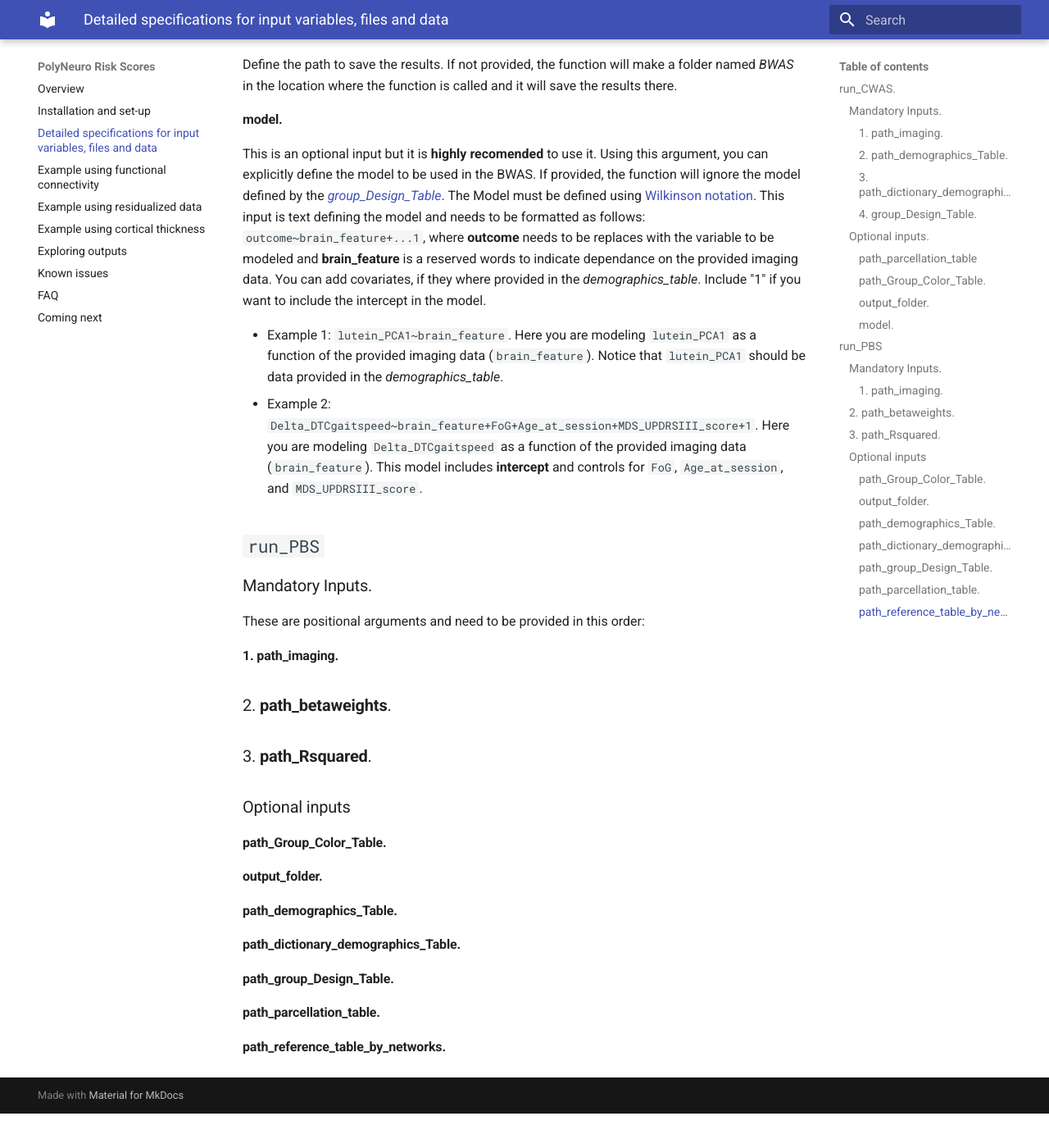
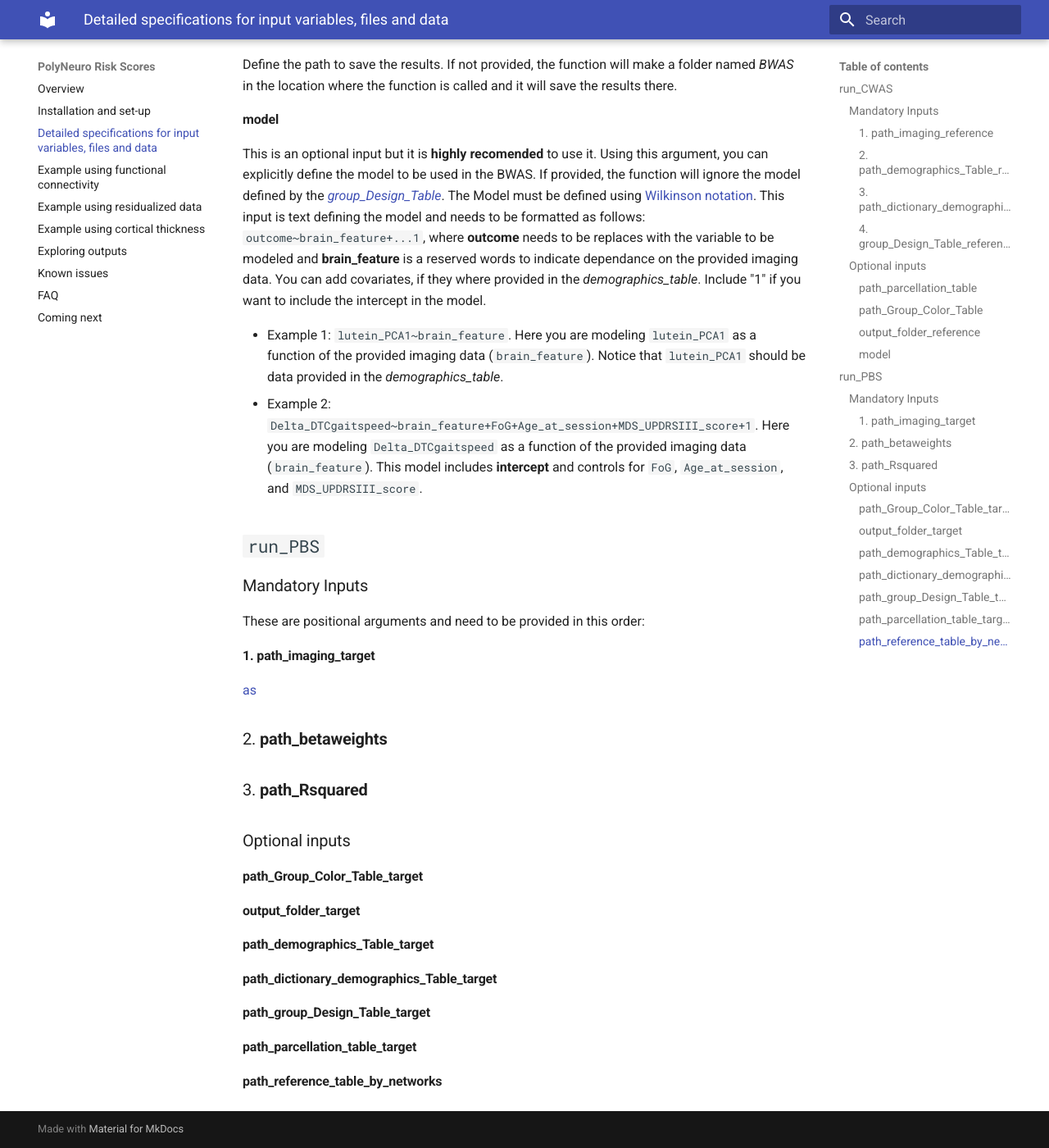
Before and after one commit to omiranda/polyneuro_risk_score, an MkDocs documentation site: the page built from docs/detailed_description.md, in a window 1280 px wide and 1400 px high, scrolled down 3152 px. Shown: the whole window at 82% size. Built offline with MkDocs 1.6.1 and Material for MkDocs 9.7.7, drawn with Linux system fonts in a browser that asks for light colours; formulas are drawn with MathJax 3; old or Windows-style settings are respelled for this version of MkDocs; before the commit the page ends 4510 px from its top, so only the background shows below that; some of the changed text lies outside the part shown.

Commit message:
Update detailed_description.md

```diff
--- a/docs/detailed_description.md
+++ b/docs/detailed_description.md
@@ -4,11 +4,11 @@
 
 This package has 2 main functions: `run_CWAS` and `run_PBS` that are used to calculate the \\( \beta\\)-weights and to predict the corresponding brain-derived behavioral scores (or PoyNeuro Risk scores, PNRS), respectively (To note, some of the inputs are compatible with the inputs used in the toolboxes [*fconn_regression*](https://fconn-regression.readthedocs.io/en/latest/) and [*fconn_anova*](https://fconn-anova.readthedocs.io/en/latest/)).
 
-## `run_CWAS`.
-### Mandatory Inputs.
+## `run_CWAS`
+### Mandatory Inputs
 These are positional arguments and need to be provided in this order:
 
-#### 1. **path_imaging**.
+#### 1. **path_imaging_reference**
 Path to neuroimaging data (brain features) for the reference sample. This argument can take as brain features connectivity matrices or scalars (such as cortical thickness values) for each participant. This function can accept the imaging data on any of the following formats:
 
 1. path to a *dot mat* file where the last dimension corresponds to participant index.
@@ -17,7 +17,7 @@ Path to neuroimaging data (brain features) for the reference sample. This argume
 2. path to a text file with extension txt ("*txt file*") with paths to individual files with neuroimaging data. This file should NOT include headers. Each row is the path to a cifti file with imaging data for each participant. The cifti files can correspond to timeseries (parcellated or dense) or a connectivity matrix.
 3. path to a file with extension *csv* ("*csv file*") with imaging data, where the number of columns corresponds to the data from each participant (**WIP**, still to be validated). No headers.
 
-#### 2. **path_demographics_Table**.
+#### 2. **path_demographics_Table_reference**
 Path to a [csv file](https://en.wikipedia.org/wiki/Comma-separated_values) containing the demographic and behavioral data to be used in the BWAS.
 It must have headers.
 The header should describe the data included in the demographics file.
@@ -30,7 +30,7 @@ It is okay to use a csv file with additional columns/data since you will define
 - **Advanced usage**: You can include a column in this table to associate each participant with its relative position in the neuroimaging data (**path_imaging** ). If provided, the column should have as header the reserved word "*consecutive_number*". If the demographics table does not have a column titled "*consecutive_number*" the code will assume that neuroimaging (**path_imaging**) and non-imaging data are presented in the same order.
 - example of a [**demographics_file**](./detailed_specs/demographics_Table.csv)
 
-#### 3. **path_dictionary_demographics**.
+#### 3. **path_dictionary_demographics_reference**
 This is the path to a csv file where you define if the data included in the demographics file is numeric or alphanumeric. This file must have headers. The number of rows corresponds to the number of columns included in the demogrpahics file.
 
 - **headers**. This file must have the following headers:
@@ -43,8 +43,8 @@ This is the path to a csv file where you define if the data included in the demo
     - [**demographics_file**](./detailed_specs/demographics_Table.csv)
     - [**dictionary_demographics_file**](./detailed_specs/Dictionary_for_demographics_Table.csv)
 
-#### 4. **group_Design_Table**.
-Path to a csv file that defines which elements of the **demographics_Table** will be used in this analysis.
+#### 4. **group_Design_Table_reference**
+Path to a csv file that defines which elements of the **demographics_Table_reference** will be used in this analysis.
 This table will also indicate if each included variable is a *between* or *within* factor (*within* factors are ignored in this version).
 
 - Headers. This table must have the following headers in the presented order:
@@ -56,7 +56,7 @@ This table will also indicate if each included variable is a *between* or *withi
     - **between**. Use this reserved word to include covariates in the model.
 - **Example**. This is a [**group_Design_Table** file](./detailed_specs/Group_Design_Table.csv)
 
-### Optional inputs.
+### Optional inputs
 #### **path_parcellation_table**
 Path to a Parcel object that assigns each region of interest (ROI) to a given network. If provided, the code will make Manhattan plots colorcoded by network.
 It can be provided as a [dot mat](./detailed_specs/HCP_ColeAnticevic.mat) file ot as a table in [csv format](./detailed_specs/HCP_ColeAnticevic.csv).
@@ -70,14 +70,14 @@ It can be provided as a [dot mat](./detailed_specs/HCP_ColeAnticevic.mat) file o
     - G. Number from 0 to 1 to indicate the Green value for the RGB colormap.
     - B. Number from 0 to 1 to indicate the Blue value for the RGB colormap.
 
-#### **path_Group_Color_Table**.
+#### **path_Group_Color_Table**
 This optional argument corresponds to a table with colors for categorical variables included as covariates. Those colors are used to colorcode subjects in scatter plots. If not provided, colors will be auto-assigned.
 If provided, the table needs to be saved as a csv file and have 4 columns titled: *subgroup*, *R*, *G*, and *B*. To add color for a variable, list the name of the variable, and include the corresponding color in RGB scale (0-1), as indicated in this [example](./detailed_specs/Group_Color_Table.csv).
 
-#### **output_folder**.
+#### **output_folder_reference**
 Define the path to save the results. If not provided, the function will make a folder named *BWAS* in the location where the function is called and it will save the results there.
 
-#### **model**.
+#### **model**
 This is an optional input but it is **highly recomended** to use it.
 Using this argument, you can explicitly define the model to be used in the BWAS.
 If provided, the function will ignore the model defined by the [*group_Design_Table*](#4-groupdesigntable).
@@ -88,19 +88,20 @@ This input is text defining the model and needs to be formatted as follows: `out
 - Example 2: `Delta_DTCgaitspeed~brain_feature+FoG+Age_at_session+MDS_UPDRSIII_score+1`. Here you are modeling `Delta_DTCgaitspeed` as a function of the provided imaging data (`brain_feature`). This model includes **intercept** and controls for `FoG`, `Age_at_session`, and `MDS_UPDRSIII_score`.
 
 ## `run_PBS`
-### Mandatory Inputs.
+### Mandatory Inputs
 These are positional arguments and need to be provided in this order:
 
-#### 1. **path_imaging**.
+#### 1. **path_imaging_target**
+[as](.)
 
-### 2. **path_betaweights**.
-### 3. **path_Rsquared**.
+### 2. **path_betaweights**
+### 3. **path_Rsquared**
 
 ### Optional inputs
-#### **path_Group_Color_Table**.
-#### **output_folder**.
-#### **path_demographics_Table**.
-#### **path_dictionary_demographics_Table**.
-#### **path_group_Design_Table**.
-#### **path_parcellation_table**.
-#### **path_reference_table_by_networks**.
+#### **path_Group_Color_Table_target**
+#### **output_folder_target**
+#### **path_demographics_Table_target**
+#### **path_dictionary_demographics_Table_target**
+#### **path_group_Design_Table_target**
+#### **path_parcellation_table_target**
+#### **path_reference_table_by_networks**
```
